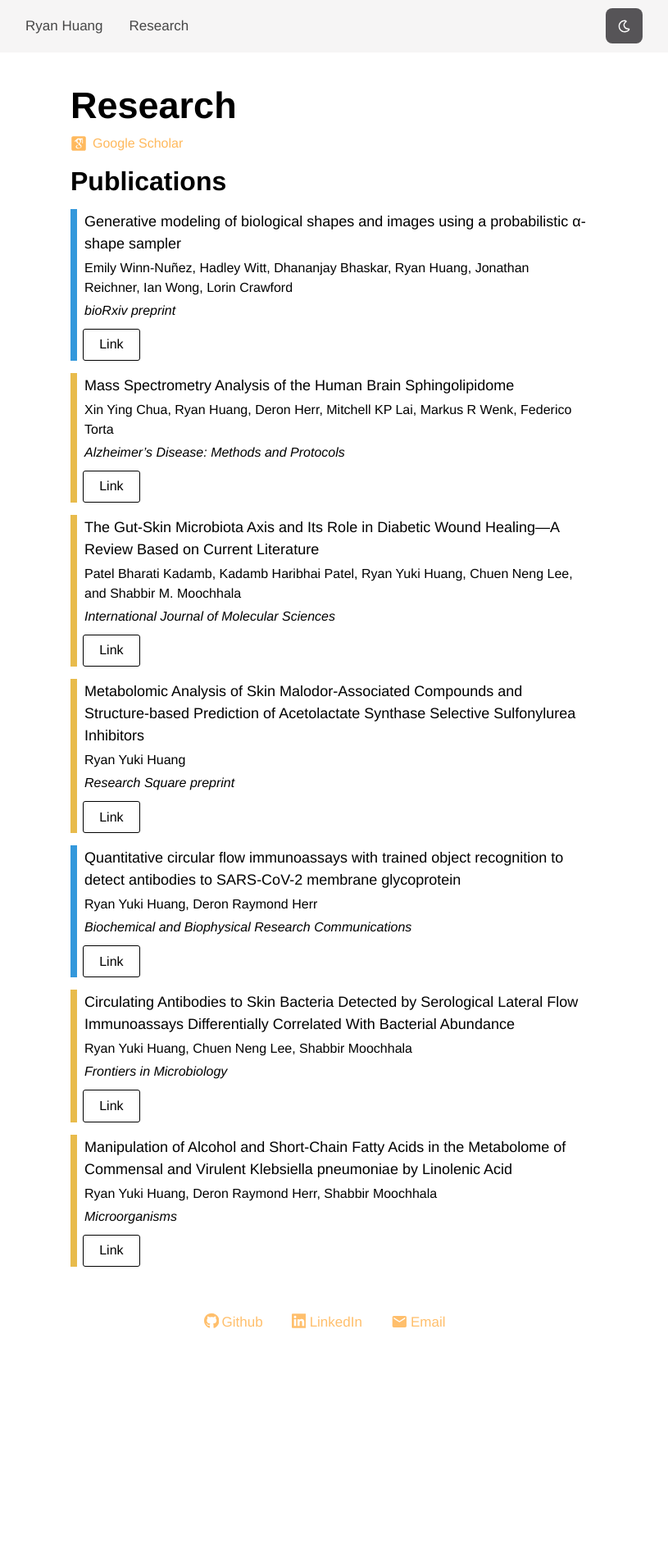
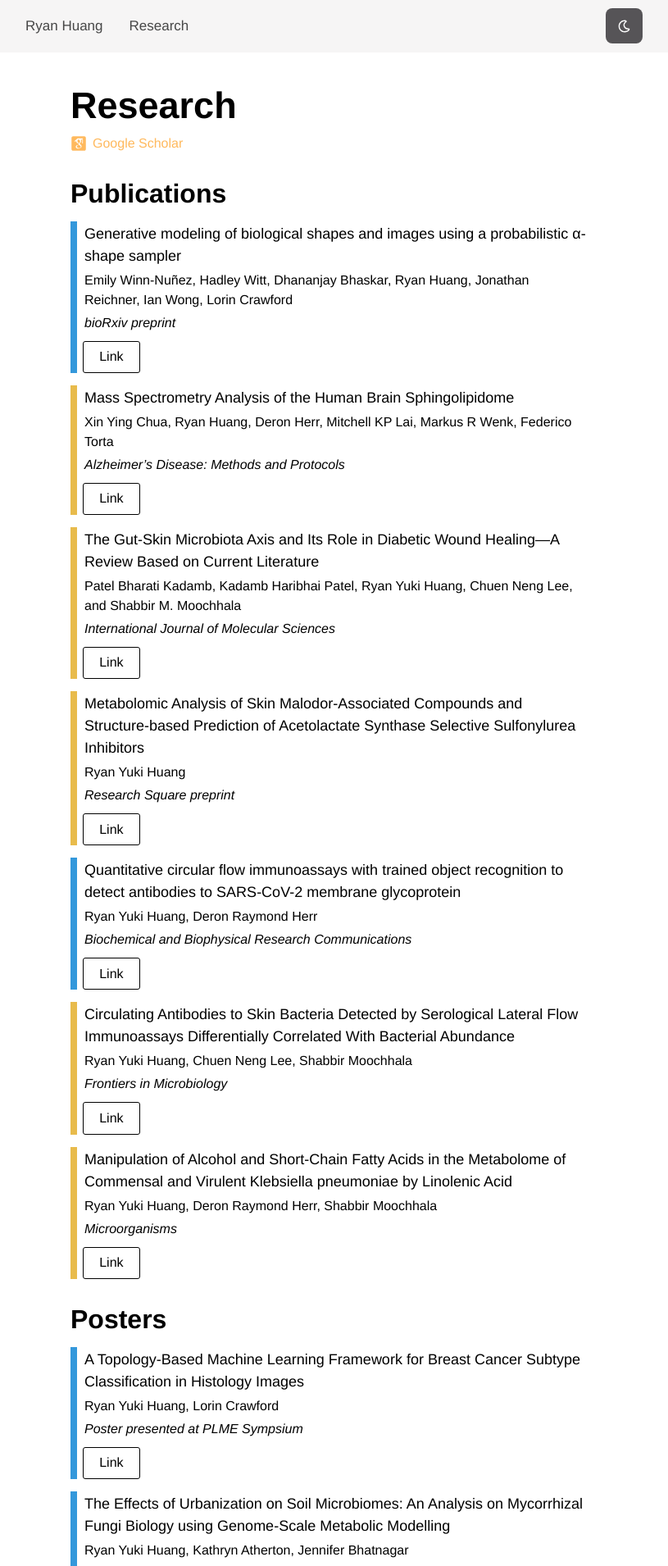
Before and after one commit to ryanhuang8/ryanhuang.dev, a React (Vite) app: page /research in a window 1280 px wide. Shown: the top 1910 px of the page at 82% size, without its empty margins (244-1059 px from the left). Before the commit the page ends 1645 px from the top, so only its background shows below. Built offline with nearby package versions, Linux system fonts and the light colour scheme; a web font is replaced by a local one.

Commit message:
feat: added posters

```diff
--- a/src/pages/Research.tsx
+++ b/src/pages/Research.tsx
@@ -2,6 +2,8 @@ import { useTheme } from '../components/ThemeContext'
 import ResearchIntro from '../components/researchPage/ResearchIntro';
 import '../styles/research.css'
 import ResearchBox from '../components/researchPage/ResearchBox';
+import PLMESRA from '../files/SRA Poster Ryan Huang.pdf';
+import BURISE from '../files/BU_RISE_Poster2021.pptx.pdf';
 
 function Research() {
   const { theme, } = useTheme();
@@ -17,6 +19,10 @@ function Research() {
         <ResearchBox title="Quantitative circular flow immunoassays with trained object recognition to detect antibodies to SARS-CoV-2 membrane glycoprotein" authors={['Ryan Yuki Huang, Deron Raymond Herr']} journal="Biochemical and Biophysical Research Communications" links={{'Link' : 'https://doi.org/10.1016/j.bbrc.2021.05.073'}} color="#3498db"/>
         <ResearchBox title="Circulating Antibodies to Skin Bacteria Detected by Serological Lateral Flow Immunoassays Differentially Correlated With Bacterial Abundance" authors={['Ryan Yuki Huang, Chuen Neng Lee, Shabbir Moochhala']} journal="Frontiers in Microbiology" links={{'Link' : 'https://doi.org/10.3389/fmicb.2021.709562'}} color="#e8bb4c"/>
         <ResearchBox title="Manipulation of Alcohol and Short-Chain Fatty Acids in the Metabolome of Commensal and Virulent Klebsiella pneumoniae by Linolenic Acid" authors={['Ryan Yuki Huang, Deron Raymond Herr, Shabbir Moochhala']} journal="Microorganisms" links={{'Link' : 'https://doi.org/10.3390/microorganisms8050773'}} color="#e8bb4c"/>
+        <div className="research-subtitle">Posters</div>
+        <ResearchBox title="A Topology-Based Machine Learning Framework for Breast Cancer Subtype Classification in Histology Images" authors={['Ryan Yuki Huang, Lorin Crawford']} journal="Poster presented at PLME Sympsium" links={{'Link' : PLMESRA}} color="#3498db"/>
+        <ResearchBox title="The Effects of Urbanization on Soil Microbiomes: An Analysis on Mycorrhizal Fungi Biology using Genome-Scale Metabolic Modelling" authors={['Ryan Yuki Huang, Kathryn Atherton, Jennifer Bhatnagar']} journal="Poster presented at BU Poster Symposium" links={{'Link' : BURISE}} color="#3498db"/>
+
 
       </div>
     </div>
--- a/src/styles/research.css
+++ b/src/styles/research.css
@@ -25,7 +25,7 @@
     font-size: 32px;
     font-weight: bold;
     font-family: 'proxima_nova_rgbold', Helvetica, Arial, sans-serif;
-    margin-top: 10px;
+    margin-top: 25px;
     margin-bottom: 10px;
 }
 
```
Also changed, not shown: 2 other files (tests, documents, lock files or other folders).
